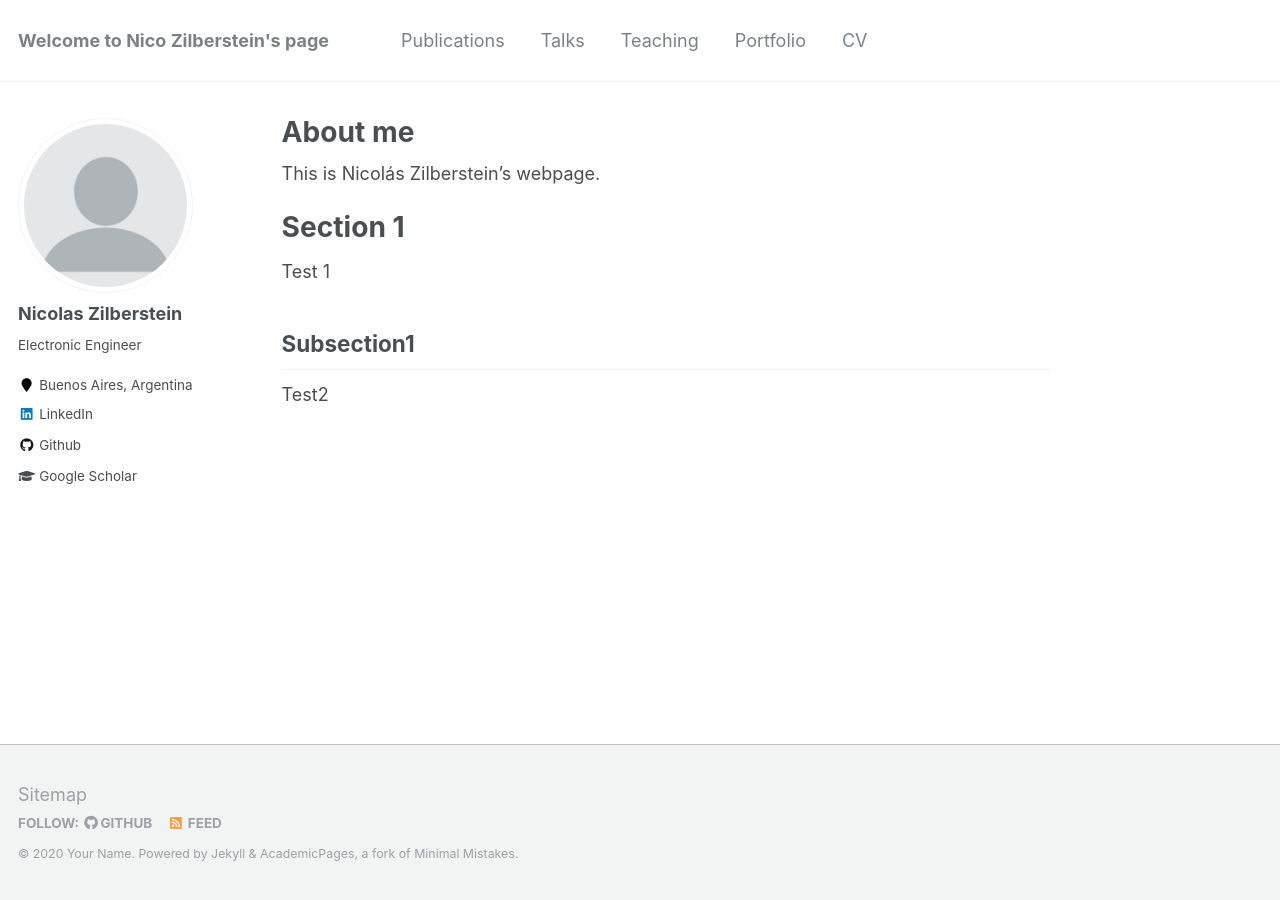
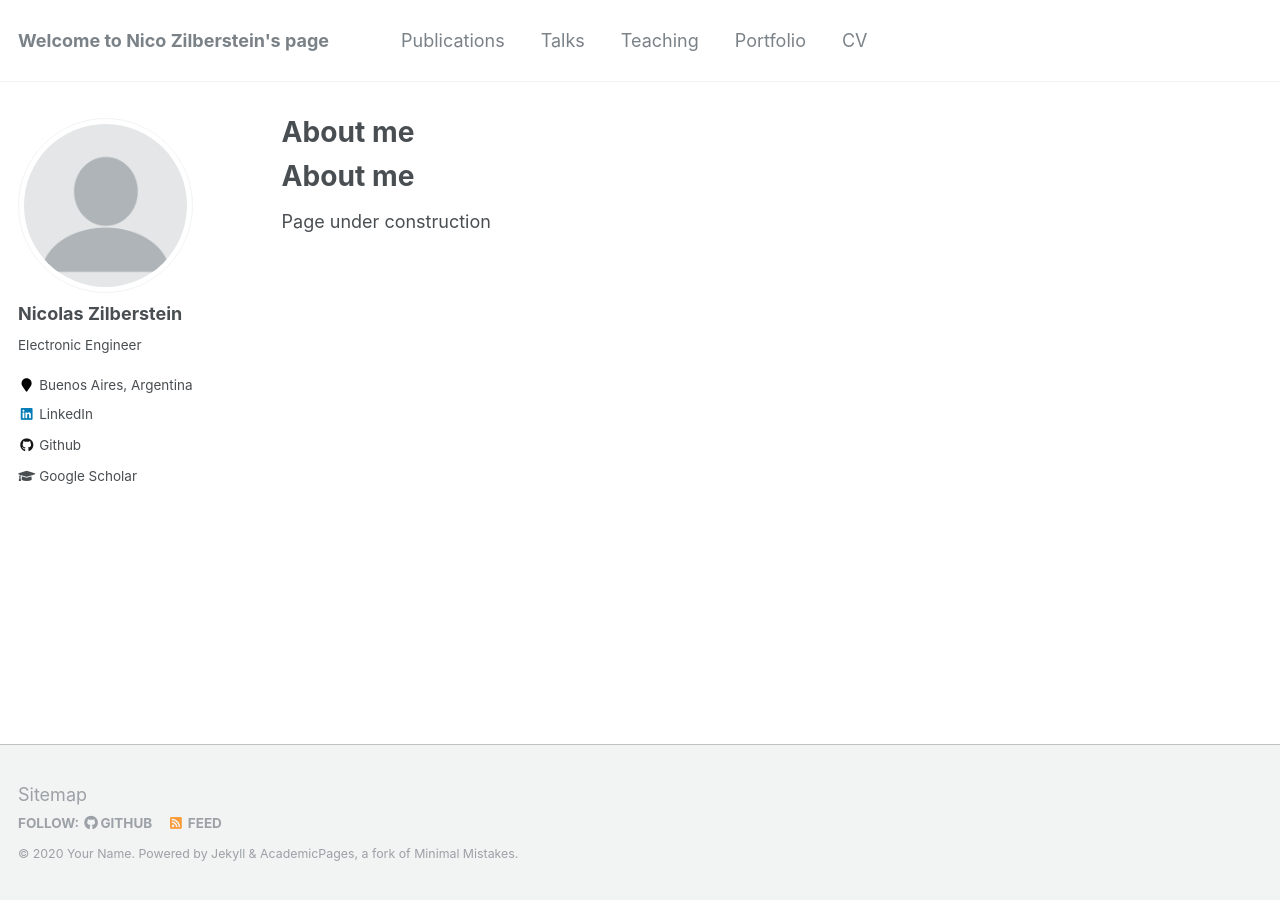
Before and after one commit to nzilberstein/nzilberstein.github.io, a Jekyll site: the page built from _pages/about.md, in a window 1280 px wide. Built offline with Jekyll 4.4.1, drawn with Linux system fonts in a browser that asks for light colours.

Commit message:
Update about.md
aboutv1

```diff
--- a/_pages/about.md
+++ b/_pages/about.md
@@ -8,12 +8,6 @@ redirect_from:
   - /about.html
 ---
 
-This is Nicolás Zilberstein's webpage.
-
-Section 1
+About me
 ======
-Test 1
-
-Subsection1
-------
-Test2
+Page under construction
```
